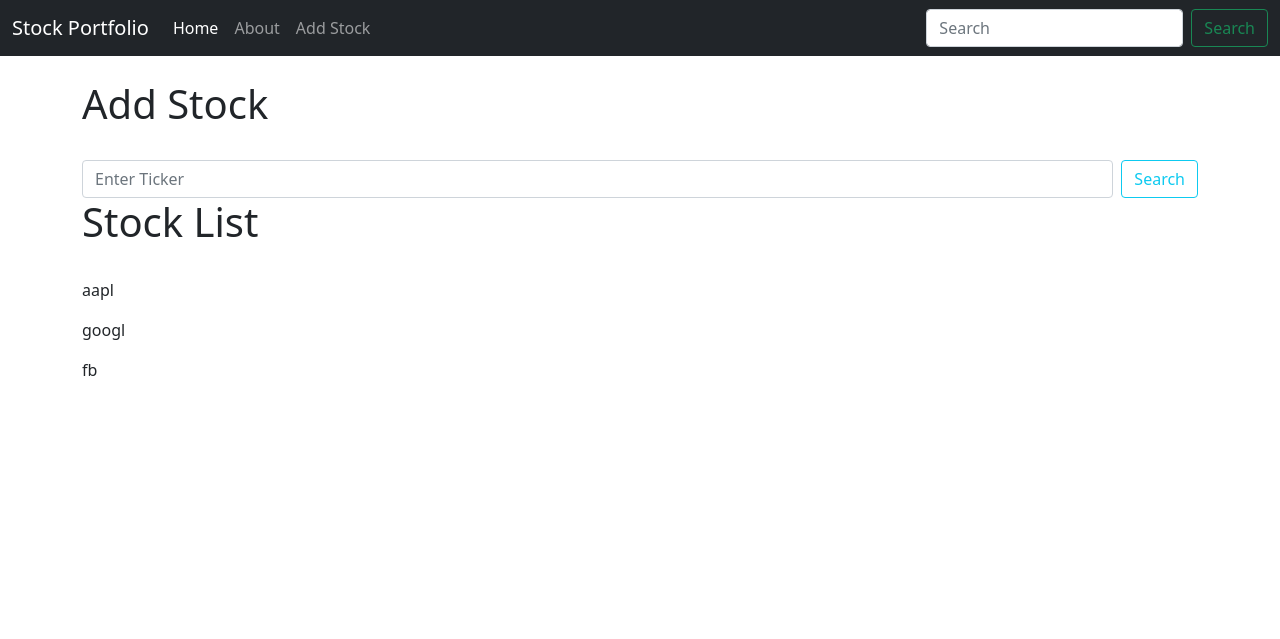
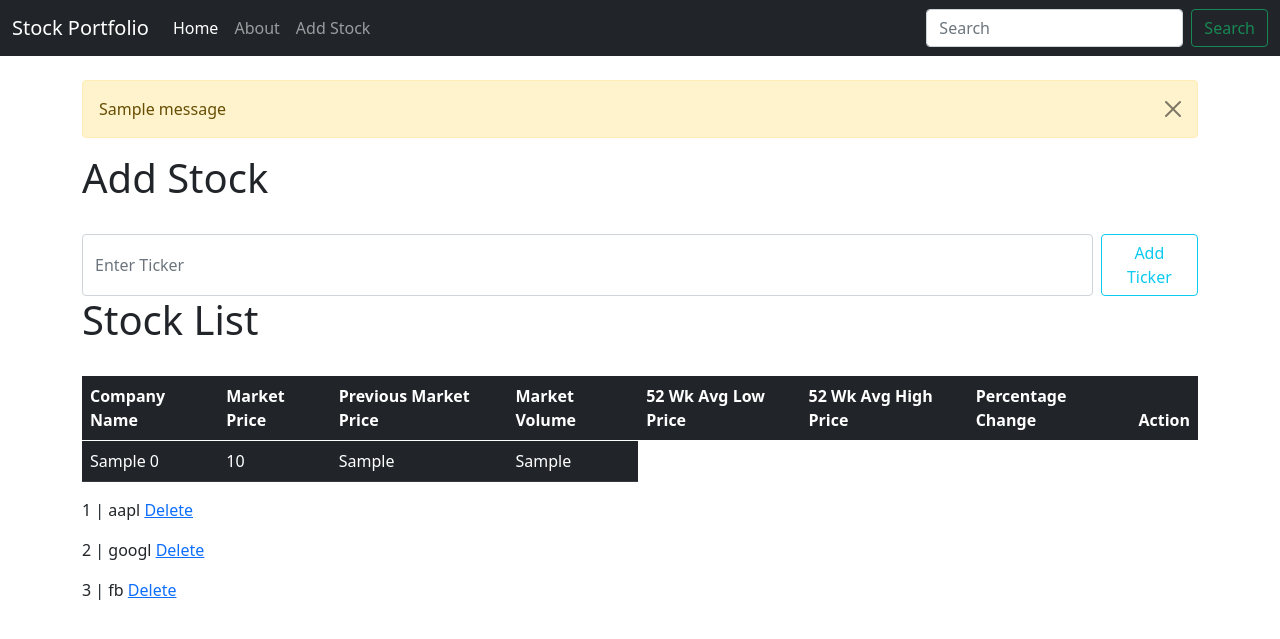
Before and after one commit to farhan1503001/Django_Stock-Market, a Django app: template quotes/templates/add_stock.html in a window 1280 px wide. Shown: the top 639 px of the page. Run offline with Django 3.2, Linux system fonts and the light colour scheme; data comes from the database, SQL or seed files in the repository; both versions use the stored data as it was after the commit; the template is opened without the code that fills it: values that come from a table or form of the project are taken from there, most other values are stand-ins (such as "Sample title", 1, 10 or a date in 2020); one stand-in notice (Sample message) is shown.

Commit message:
before final commit

```diff
--- a/quotes/templates/add_stock.html
+++ b/quotes/templates/add_stock.html
@@ -4,14 +4,42 @@
 {% block content %}
 <h1>Add Stock</h1>
 <br/>
+
 <form class="d-flex" action="{% url 'add_stock' %}" method="POST">
     {% csrf_token %}
-    <input class="form-control me-2" type="search" placeholder="Enter Ticker" name='adder' aria-label="Search">
-    <button class="btn btn-outline-info" type="Add Ticker">Search</button>
+    <input class="form-control me-2" type="search" placeholder="Enter Ticker" name='stock_item' aria-label="Search">
+    <button class="btn btn-outline-info" type="Search">Add Ticker</button>
   </form>
 <h1>Stock List</h1>
 <br/>
+<table class="table table-dark table-hover">
+  <thead>
+      <tr>
+          <th scope="col">Company Name</th>
+          <th scope="col">Market Price</th>
+          <th scope="col">Previous Market Price</th>
+          <th scope="col">Market Volume</th>
+          <th scope="col">52 Wk Avg Low Price</th>
+          <th scope="col">52 Wk Avg High Price</th>
+          <th scope="col">Percentage Change</th>
+          <th scope="col">Action</th>
+      </tr>
+  </thead>
+  <tbody>
+      {% for data in dataset %}
+         <tr>
+             <td>{{data.0.longName}}</td>
+             <td>{{data.0.regularMarketPrice}}</td>
+             <td>{{data.0.regularMarketPreviousClose}}</td>
+             <td>{{data.0.regularMarketVolume}}</td>
+         </tr>
+      {% endfor %}
+  </tbody>
+</table>
 {% for stock in stock_name %}
-      <p>{{stock}}</p>
+      <p>{{stock.id}} | {{stock}} <a href="{% url 'delete' stock.id %}">Delete</a></p>
 {% endfor %}
+
+
+
 {% endblock %}
--- a/quotes/templates/base.html
+++ b/quotes/templates/base.html
@@ -38,7 +38,17 @@
         </div>
       </nav>
       <br/>
-     <div class="container">
+      <div class="container">
+        {% if messages %}
+           {% for message in messages %}
+            <div class="alert alert-warning alert-dismissible fade show" role="alert">
+              <button type="button" class="btn-close" data-bs-dismiss="alert" aria-label="Close">
+
+              </button>
+                {{message}}
+            </div>
+            {% endfor %}
+          {% endif %}
          {% block content %}
 
          {% endblock %}
--- a/quotes/urls.py
+++ b/quotes/urls.py
@@ -3,5 +3,6 @@ from . import views
 urlpatterns = [
    path('',views.home,name='home'),
    path('about.html',views.about,name='about'),
-   path('add_stock.html',views.add_stock,name='add_stock')
+   path('add_stock.html',views.add_stock,name='add_stock'),
+   path('delete/<id>',views.delete,name='delete')
 ]
```
Also changed, not shown: quotes/forms.py (added, +8 -0 lines), quotes/views.py (+30 -3 lines), db.sqlite3.
